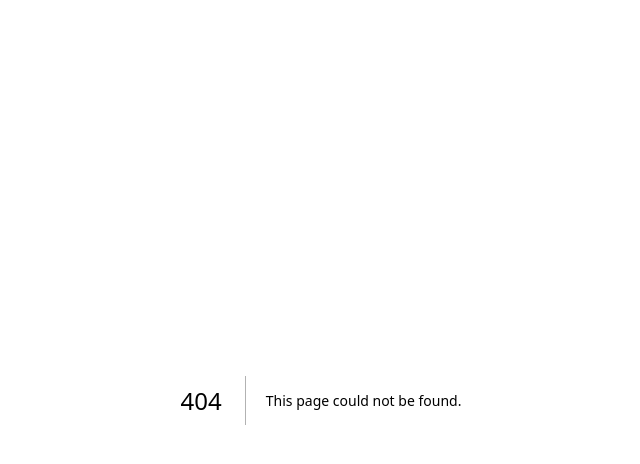
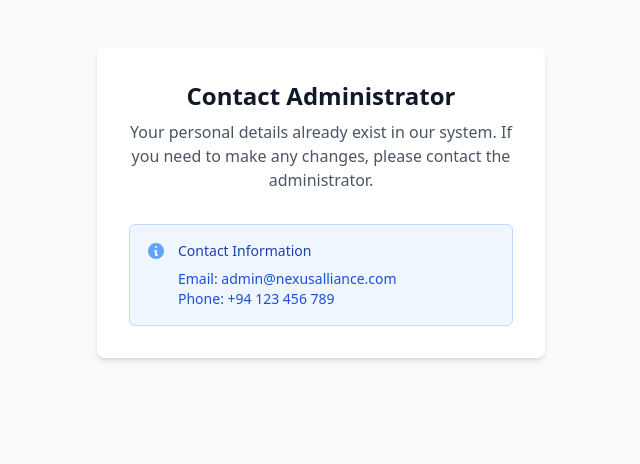
Before and after one commit to 27nandha/agreement_nexus, a Next.js app: page /contact-admin in a window 1280 px wide. Before the commit this address had no page. Shown: the top 464 px of the page, without its empty margins (319-959 px from the left). Built offline with nearby package versions, Linux system fonts and the light colour scheme.

Commit message:
complete project v1

```diff
--- /dev/null
+++ b/app/contact-admin/page.tsx
@@ -0,0 +1,37 @@
+'use client';
+
+
+export default function ContactAdmin() {
+  return (
+    <main className="min-h-screen bg-gray-50 py-12 px-4 sm:px-6 lg:px-8">
+      <div className="max-w-md mx-auto bg-white rounded-lg shadow-md p-8">
+        <div className="text-center mb-8">
+          <h2 className="text-2xl font-bold text-gray-900">Contact Administrator</h2>
+          <p className="mt-2 text-gray-600">
+            Your personal details already exist in our system. If you need to make any changes, please contact the administrator.
+          </p>
+        </div>
+
+        <div className="space-y-6">
+          <div className="bg-blue-50 border border-blue-200 rounded-md p-4">
+            <div className="flex">
+              <div className="flex-shrink-0">
+                <svg className="h-5 w-5 text-blue-400" xmlns="http://www.w3.org/2000/svg" viewBox="0 0 20 20" fill="currentColor">
+                  <path fillRule="evenodd" d="M18 10a8 8 0 11-16 0 8 8 0 0116 0zm-7-4a1 1 0 11-2 0 1 1 0 012 0zM9 9a1 1 0 000 2v3a1 1 0 001 1h1a1 1 0 100-2v-3a1 1 0 00-1-1H9z" clipRule="evenodd" />
+                </svg>
+              </div>
+              <div className="ml-3">
+                <h3 className="text-sm font-medium text-blue-800">Contact Information</h3>
+                <div className="mt-2 text-sm text-blue-700">
+                  <p>Email: admin@nexusalliance.com</p>
+                  <p>Phone: +94 123 456 789</p>
+                </div>
+              </div>
+            </div>
+          </div>
+
+        </div>
+      </div>
+    </main>
+  );
+}
--- a/app/page.tsx
+++ b/app/page.tsx
@@ -8,7 +8,7 @@
       <section className="bg-gradient-to-r from-blue-600 to-blue-800 text-white py-20">
         <div className="container mx-auto px-4">
           <div className="flex flex-col items-center text-center">
-            <h1 className="text-5xl font-bold mb-6">Welcome to CompanyName</h1>
+            <h1 className="text-5xl font-bold mb-6">Welcome to Nexus International Alliance Pvt Ltd</h1>
             <p className="text-xl mb-8 max-w-2xl">
               Transforming ideas into innovative solutions. We help businesses grow through cutting-edge technology and strategic consulting.
             </p>
--- a/components/EmployeeDetails.tsx
+++ b/components/EmployeeDetails.tsx
@@ -1,5 +1,6 @@
 'use client';
-import { useEffect, useState } from 'react';
+import { useEffect, useRef, useState } from 'react';
+import { useRouter } from 'next/navigation';
 
 interface Employee {
     name: string;
@@ -21,29 +22,43 @@
     createdAt: string;
   }
 
-export default function EmployeeDetails({ id }: { id: string }) {  // Changed from employeeId to id
+export default function EmployeeDetails({ id }: { id: string }) {
   const [employee, setEmployee] = useState<Employee | null>(null);
   const [loading, setLoading] = useState(true);
   const [error, setError] = useState<string | null>(null);
+  const idChecked = useRef(false);
+  const router = useRouter();
 
   useEffect(() => {
-      const fetchEmployee = async () => {
+    const checkPersonalDetails = async () => {
+      if (idChecked.current) return;
+
       try {
-          const response = await fetch(`/api/employees/${id}`);  // Changed from employeeId to id
-          if (!response.ok) {
+        const response = await fetch(`/api/employees/${id}/personal-details`);
+        if (response.ok) {
+          // If personal details exist, redirect
+          router.push('/contact-admin');
+          return;
+        }
+
+        // If personal details don't exist, load employee data
+        const employeeResponse = await fetch(`/api/employees/${id}`);
+        if (!employeeResponse.ok) {
           throw new Error('Employee not found');
         }
-          const data = await response.json();
+        const data = await employeeResponse.json();
         setEmployee(data);
       } catch (err) {
         setError(err instanceof Error ? err.message : 'Failed to fetch employee');
       } finally {
+        idChecked.current = true;
         setLoading(false);
       }
     };
 
-      fetchEmployee();
-    }, [id]);
+    checkPersonalDetails();
+  }, [id, router]);
+
   const formattedDate = new Date().toLocaleDateString('en-US', {
         day: 'numeric',
         month: 'long',
--- a/components/PersonalDetailsForm.tsx
+++ b/components/PersonalDetailsForm.tsx
@@ -1,5 +1,6 @@
 'use client';
 import { useState, useRef } from 'react';
+import { useRouter } from 'next/navigation';
 import SignaturePad from 'react-signature-canvas';
 import PDFDownloadButton from './PDFDownloadButton';
 
@@ -30,6 +31,7 @@
 }
 
 export default function PersonalDetailsForm({ employeeId }: PersonalDetailsFormProps) {
+  const router = useRouter();
   const signaturePadRef = useRef<SignaturePad>(null);
   const [formData, setFormData] = useState<PersonalDetails>({
     firstName: '',
@@ -134,61 +136,16 @@
 const handleSubmit = async (e: React.FormEvent) => {
     e.preventDefault();
 
-    // Check if signature exists
-    if (!signaturePadRef.current) {
-      alert('Signature pad not initialized');
-      return;
-    }
-
-    const hasSignature = signaturePadRef.current.toData().length > 0;
-    if (!hasSignature) {
-      alert('Please provide your signature before submitting');
-      return;
-    }
-
-    // Check if ID card is uploaded
-    if (!formData.idCard) {
-      alert('Please upload your ID card before submitting');
+    // Validation checks...
+    if (!signaturePadRef.current?.toData().length || !formData.idCard) {
+      alert('Please complete all required fields');
       return;
     }
 
     try {
       setIsGeneratingPDF(true);
 
-      // First submit the form data
-      const formDataToSend = {
-        firstName: formData.firstName,
-        middleName: formData.middleName,
-        lastName: formData.lastName,
-        dateOfBirth: formData.dateOfBirth,
-        nationality: formData.nationality,
-        nicPassport: formData.nicPassport,
-        currentAddress: formData.currentAddress,
-        mobilePhone: formData.mobilePhone,
-        homePhone: formData.homePhone,
-        email: formData.email,
-        startDate: formData.startDate,
-        emergencyContactName: formData.emergencyContactName,
-        emergencyContactPhone: formData.emergencyContactPhone,
-        bankName: formData.bankName,
-        accountNumber: formData.accountNumber
-      };
-
-      console.log('Account Number being sent:', formData.accountNumber);
-
-      const response = await fetch(`/api/employees/${employeeId}/personal-details`, {
-        method: 'POST',
-        headers: {
-          'Content-Type': 'application/json',
-        },
-        body: JSON.stringify(formDataToSend),
-      });
-
-      if (!response.ok) {
-        throw new Error('Failed to save personal details');
-      }
-
-      // Then generate and download PDF
+      // First generate and download PDF
       const signaturePad = document.querySelector('canvas');
       const currentSignature = signaturePad?.toDataURL('image/png');
 
@@ -211,6 +168,7 @@
         throw new Error('PDF generation failed');
       }
 
+      // Download PDF
       const blob = await pdfResponse.blob();
       const url = window.URL.createObjectURL(blob);
       const a = document.createElement('a');
@@ -218,12 +176,43 @@
       a.download = 'employee-agreement.pdf';
       document.body.appendChild(a);
       a.click();
-
       window.URL.revokeObjectURL(url);
       document.body.removeChild(a);
 
+      // After successful PDF download, save personal details
+      const formDataToSend = {
+        firstName: formData.firstName,
+        middleName: formData.middleName,
+        lastName: formData.lastName,
+        dateOfBirth: formData.dateOfBirth,
+        nationality: formData.nationality,
+        nicPassport: formData.nicPassport,
+        currentAddress: formData.currentAddress,
+        mobilePhone: formData.mobilePhone,
+        homePhone: formData.homePhone,
+        email: formData.email,
+        startDate: formData.startDate,
+        emergencyContactName: formData.emergencyContactName,
+        emergencyContactPhone: formData.emergencyContactPhone,
+        bankName: formData.bankName,
+        accountNumber: formData.accountNumber
+      };
+
+      const response = await fetch(`/api/employees/${employeeId}/personal-details`, {
+        method: 'POST',
+        headers: {
+          'Content-Type': 'application/json',
+        },
+        body: JSON.stringify(formDataToSend),
+      });
+
+      if (!response.ok) {
+        throw new Error('Failed to save personal details');
+      }
+
       setIsSubmitted(true);
       alert('Agreement signed and personal details saved successfully!');
+      router.push('/contact-admin');
     } catch (error) {
       console.error('Error:', error);
       alert('Error processing your request');
--- a/package.json
+++ b/package.json
@@ -12,18 +12,16 @@
     "@emotion/react": "^11.14.0",
     "@emotion/styled": "^11.14.0",
     "@mui/material": "^6.4.3",
+    "@sparticuz/chromium-min": "^132.0.0",
     "@types/react-signature-canvas": "^1.0.7",
-    "bcryptjs": "^3.0.0",
-    "cookie": "^1.0.2",
     "html2canvas": "^1.4.1",
     "html2pdf.js": "^0.10.2",
-    "jsonwebtoken": "^9.0.2",
     "jspdf": "^2.5.2",
     "mongoose": "^8.10.0",
     "next": "15.1.6",
-    "next-auth": "^4.24.11",
     "nodemailer": "^6.10.0",
     "puppeteer": "^24.2.0",
+    "puppeteer-core": "^24.2.1",
     "react": "^19.0.0",
     "react-dom": "^19.0.0",
     "react-icons": "^5.4.0",
```
Also changed, not shown: 1 other file (tests, documents, lock files or other folders). Lines whose indentation alone changed are shown as unchanged.
